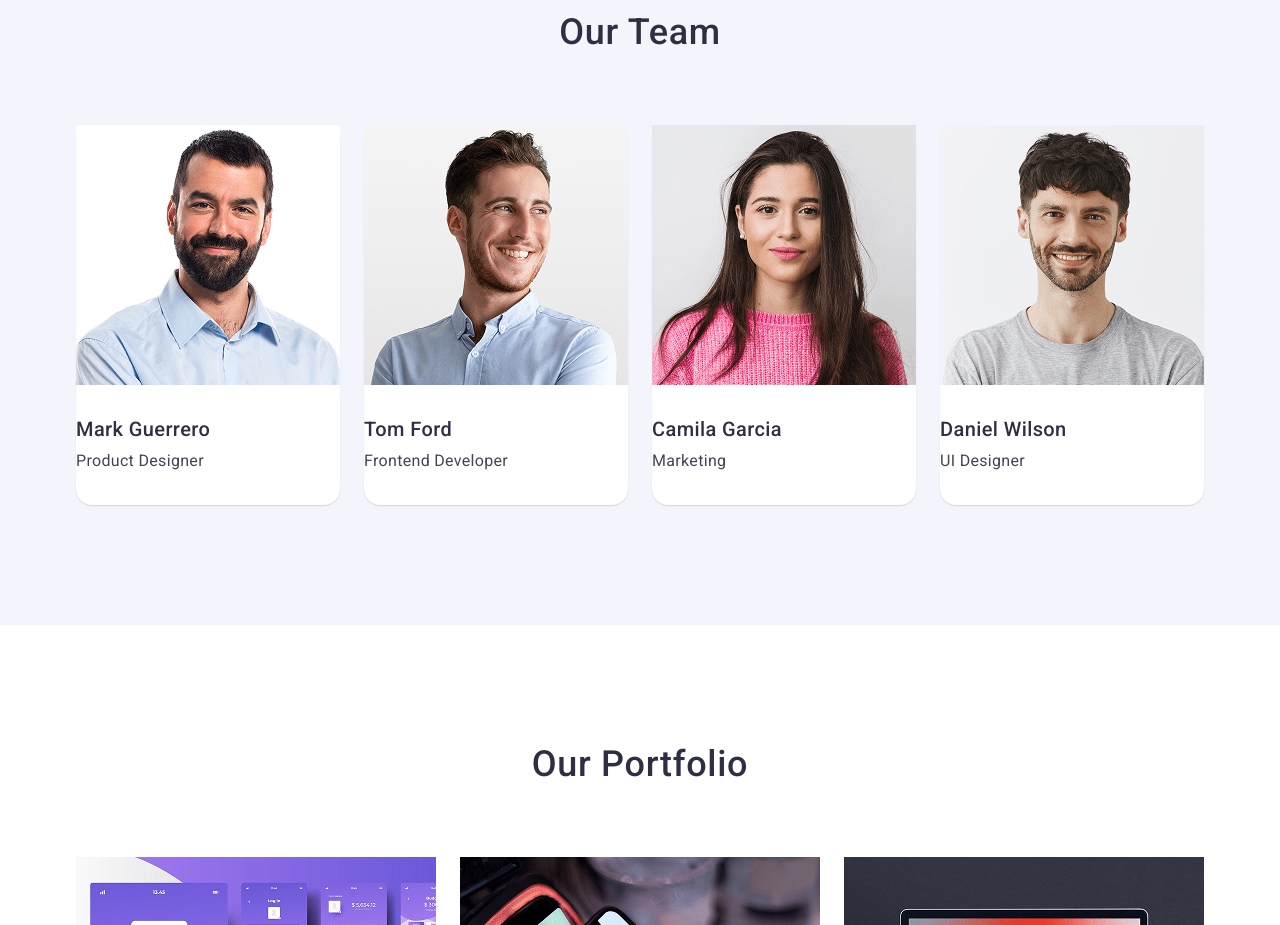
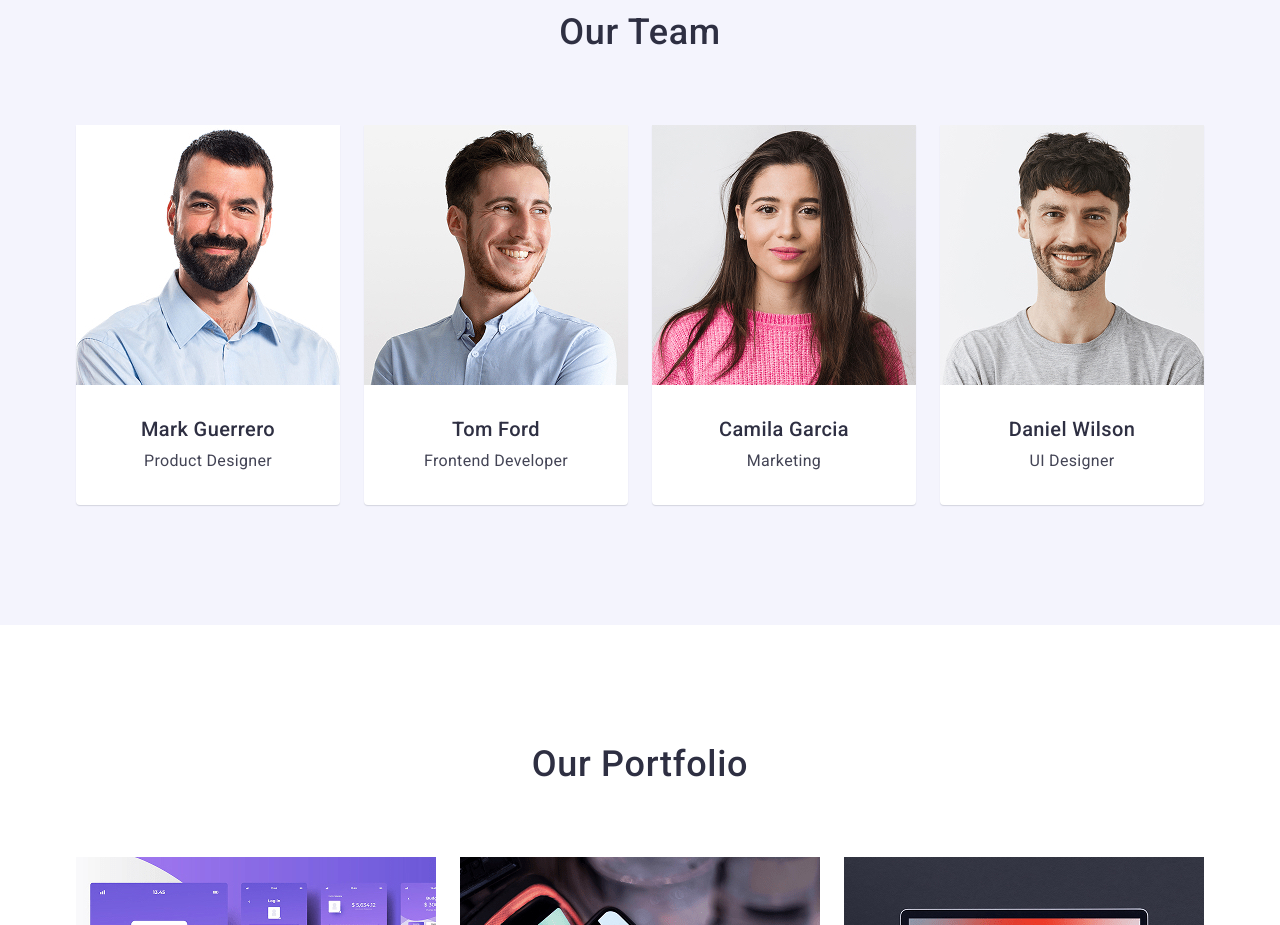
Before and after one commit to ValeriiaSemenova/goit-markup-hw-03, a plain HTML site: page index.html in a window 1280 px wide. Shown: the part 1260-2185 px from the top of the page. Drawn offline with nearby package versions, Linux system fonts and the light colour scheme.

Commit message:
add index file

```diff
--- a/css/styles.css
+++ b/css/styles.css
@@ -271,6 +271,7 @@ padding: 120px 0
 
 
 /*Team*/
+
 .our-team{
     padding-top: 120px;
     padding-bottom: 120px;
@@ -280,23 +281,46 @@ padding: 120px 0
     text-align: center;
     width: 1128px;
 }
-.our-team .team-list img{
-    margin-bottom: 32px;
-}
+
 .our-team .team-list .third-title{
     margin-bottom: 8px;
 }
 .team-list{
     width: 264px;
-    height: 380px;
-    border-radius: 16px;
+    max-height: 380px;
     box-shadow: 0 2px 1px rgba(46, 47, 66, 0.08);
     box-shadow: 0 1px 1px rgba(46, 47, 66, 0.16);
 }
-.our-team ul{
+.our-team-list{
     display: flex;
     gap: 24px;
 }
+.item-a, .item-b,
+.item-c, .item-d{
+    border-radius: 0px 0px 4px 4px;
+}
+
+.worker-a,
+.worker-b,
+.worker-c,
+worker-d{
+    padding: 32px 0;
+}
+.daniel-photo{
+    margin-bottom: 32px;
+}
+
+.title-a, .title-b,
+.title-c, .title-d{
+    text-align: center;
+    margin-bottom: 8px;
+}
+
+.descrip-a, .descrip-b,
+.descrip-c, .descrip-d{
+    text-align: center;
+}
+
 
 /*Portfolio*/
 .portfolio{
--- a/index.html
+++ b/index.html
@@ -64,26 +64,26 @@
       <div class="container">
         <h2 class="second-title title-benefits">Benefits</h2>
         <ul class="benefits-list">
-          <li class="first-item-benefits">
+          <li class="item-benefits">
             <h3 class="third-title">Strategy</h3>
             <p class="description">
               Our goal is to identify the business
               problem to walk away with the perfect and creative solution.
             </p>
           </li>
-          <li>
+          <li class="item-benefits">
             <h3 class="third-title">Punctuality</h3>
             <p class="description">
               Bring the key message to the brand's audience for the best price within the shortest possible time.
             </p>
           </li>
-          <li>
+          <li class="item-benefits">
             <h3 class="third-title">Diligence</h3>
             <p class="description">
               Research and confirm brands with the strongest digital growth opportunities and minimize risk.
             </p>
           </li>
-          <li>
+          <li class="item-benefits">
             <h3 class="third-title">Technologies</h3>
             <p class="description">
               Design practice focused on digital experiences. We bring forth a deep passion for problem-solving.
@@ -98,26 +98,35 @@
     <section class="our-team">
       <div class="container">
         <h2 class="second-title">Our Team</h2>
-        <ul>
-          <li class="team-list">
+        <ul class="our-team-list">
+          <li class="team-list item-a">
             <img src="./images/mark-guerrero-photo.jpg" alt="mark guerrero photo" width="264" height="260">
-            <h3 class="third-title">Mark Guerrero</h3>
-            <p class="description">Product Designer</p>
+            <div class="worker-a">
+              <h3 class="third-title title-a">Mark Guerrero</h3>
+              <p class="description descrip-a">Product Designer</p>
+            </div>
           </li>
-          <li class="team-list">
+          <li class="team-list item-b">
             <img src="./images/tom-ford-photo.jpg" alt="tom ford photo" width="264" height="260">
-            <h3 class="third-title">Tom Ford</h3>
-            <p class="description">Frontend Developer</p>
+            <div class="worker-b">
+              <h3 class="third-title title-b">Tom Ford</h3>
+              <p class="description descrip-b">Frontend Developer</p>
+            </div>
           </li>
-          <li class="team-list">
+          <li class="team-list item-c">
             <img src="./images/camila-garcia-photo.jpg" alt="camila garcia photo" width="264" height="260">
-            <h3 class="third-title">Camila Garcia</h3>
-            <p class="description">Marketing</p>
+            <div class="worker-c">
+              <h3 class="third-title title-c">Camila Garcia</h3>
+              <p class="description descrip-c">Marketing</p>
+            </div>
           </li>
-          <li class="team-list">
-            <img src="./images/daniel-wilson-photo.jpg" alt="daniel wilson photo" width="264" height="260">
-            <h3 class="third-title">Daniel Wilson</h3>
-            <p class="description">UI Designer</p>
+          <li class="team-list item-d">
+            <img class="daniel-photo" src="./images/daniel-wilson-photo.jpg" alt="daniel wilson photo" width="264"
+              height="260">
+            <div class="worker-d">
+              <h3 class="third-title title-c">Daniel Wilson</h3>
+              <p class="description descrip-d">UI Designer</p>
+            </div>
           </li>
         </ul>
       </div>
```
